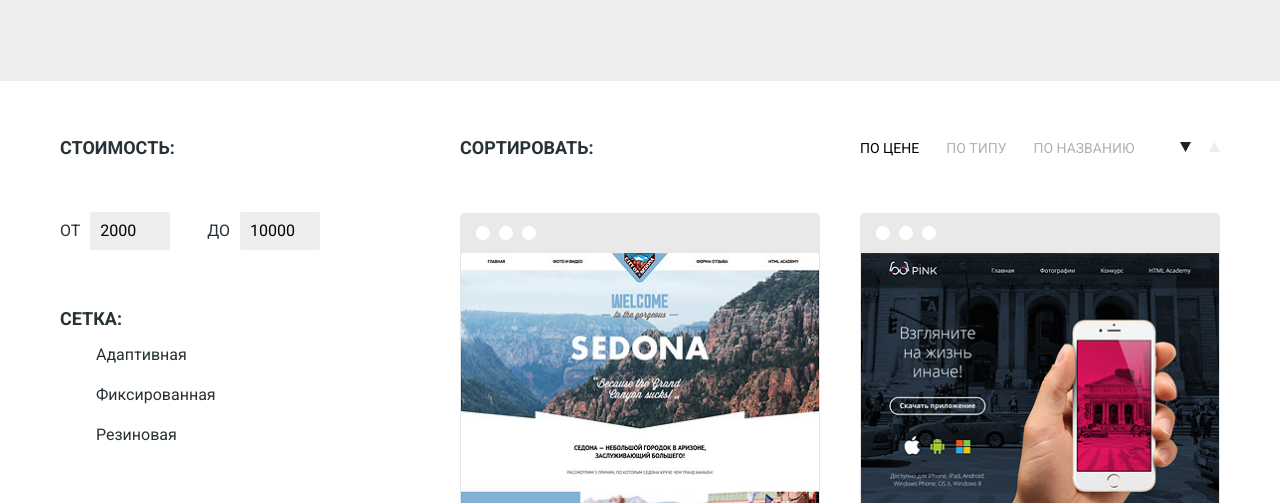
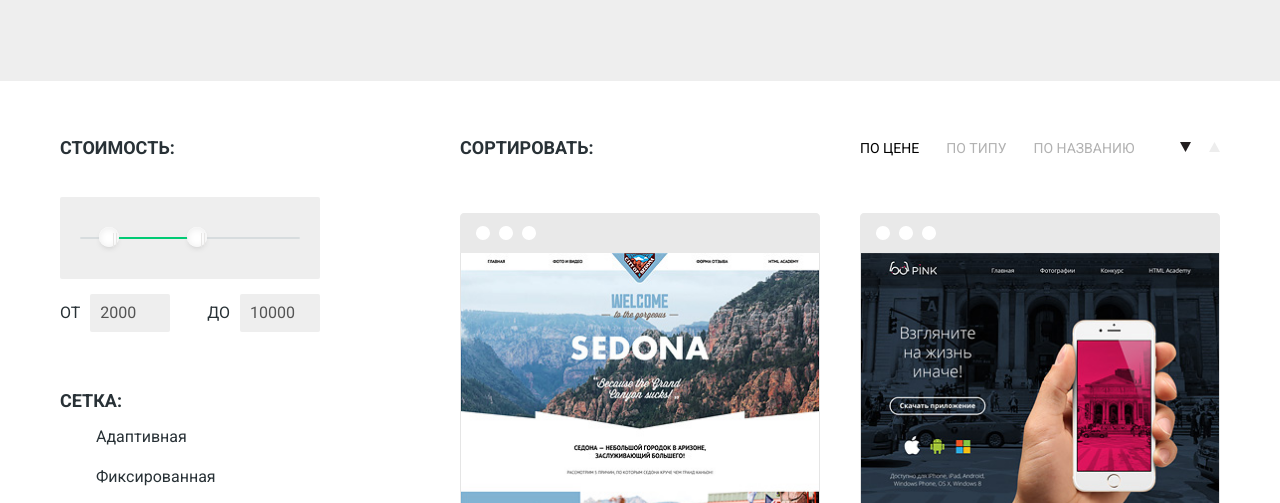
Before and after one commit to igorChechura/Nerds, a plain HTML site: page catalog.html in a window 1280 px wide. Shown: the part 274-777 px from the top of the page. Drawn offline with Linux system fonts and the light colour scheme.

Commit message:
Стилизация noUiSlider

```diff
--- a/catalog.html
+++ b/catalog.html
@@ -39,7 +39,9 @@
 				<form class="filter" action="https://echo.htmlacademy.ru" method="GET">
 					<fieldset class="filter-price">
 						<legend>Стоимость:</legend>
-						<div class="range-slider" id="rangeSlider"></div>
+						<div class="range-slider-wrapper">
+							<div class="range-slider" id="rangeSlider"></div>
+						</div>
 						<div class="filter-price-columns">
 							<div class="filter-price-column">
 								<label  for="price-from">От</label>
@@ -261,6 +263,6 @@
 	<div class="modal-overlay"></div>
 
 	<script src="js/nouislider.min.js"></script>
-	<!-- <script src="js/main.js"></script> -->
+	<script src="js/main.js"></script>
 </body>
 </html>
--- a/css/style.css
+++ b/css/style.css
@@ -1070,8 +1070,38 @@ input[type="radio"].visually-hidden {
 	margin-bottom: 40px;
 }
 
+.range-slider-wrapper {
+	padding: 40px 20px;
+	margin-bottom: 15px;
+
+	background-color: #eeeeee;
+
+	border-radius: 2px;
+}
+
 .range-slider {
-	margin-bottom: 15px;
+	height: 2px;
+
+	border: none;
+}
+
+.noUi-connects {
+	background-color: #d7dcde;
+	border-radius: none;
+}
+
+.noUi-connect {
+	background-color: #00ca74;
+}
+
+.noUi-horizontal .noUi-handle {
+	top: -10px;
+
+	width: 20px;
+	height: 20px;
+
+	border: none;
+	border-radius: 50%;
 }
 
 .filter-price-columns {
```
